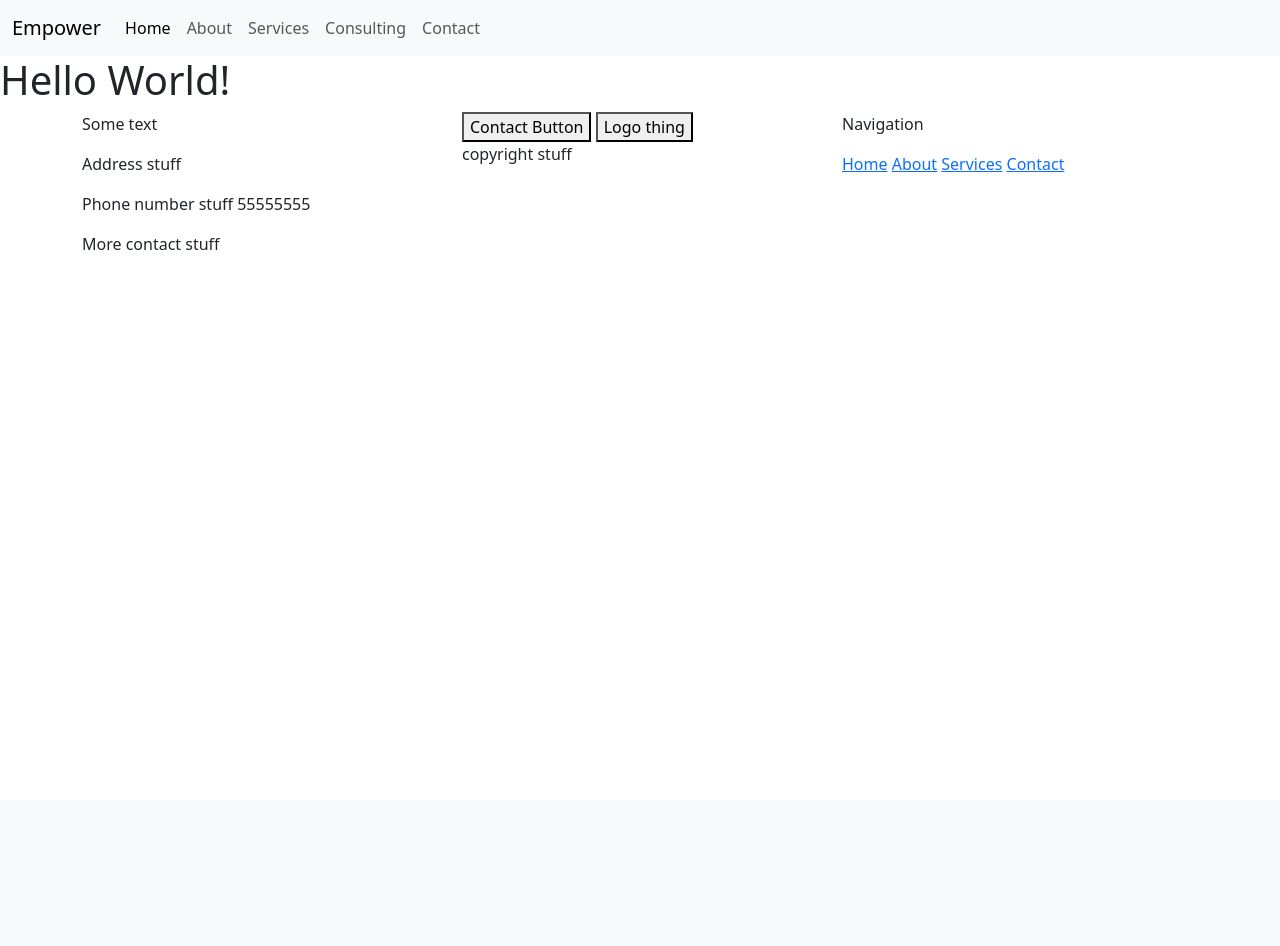
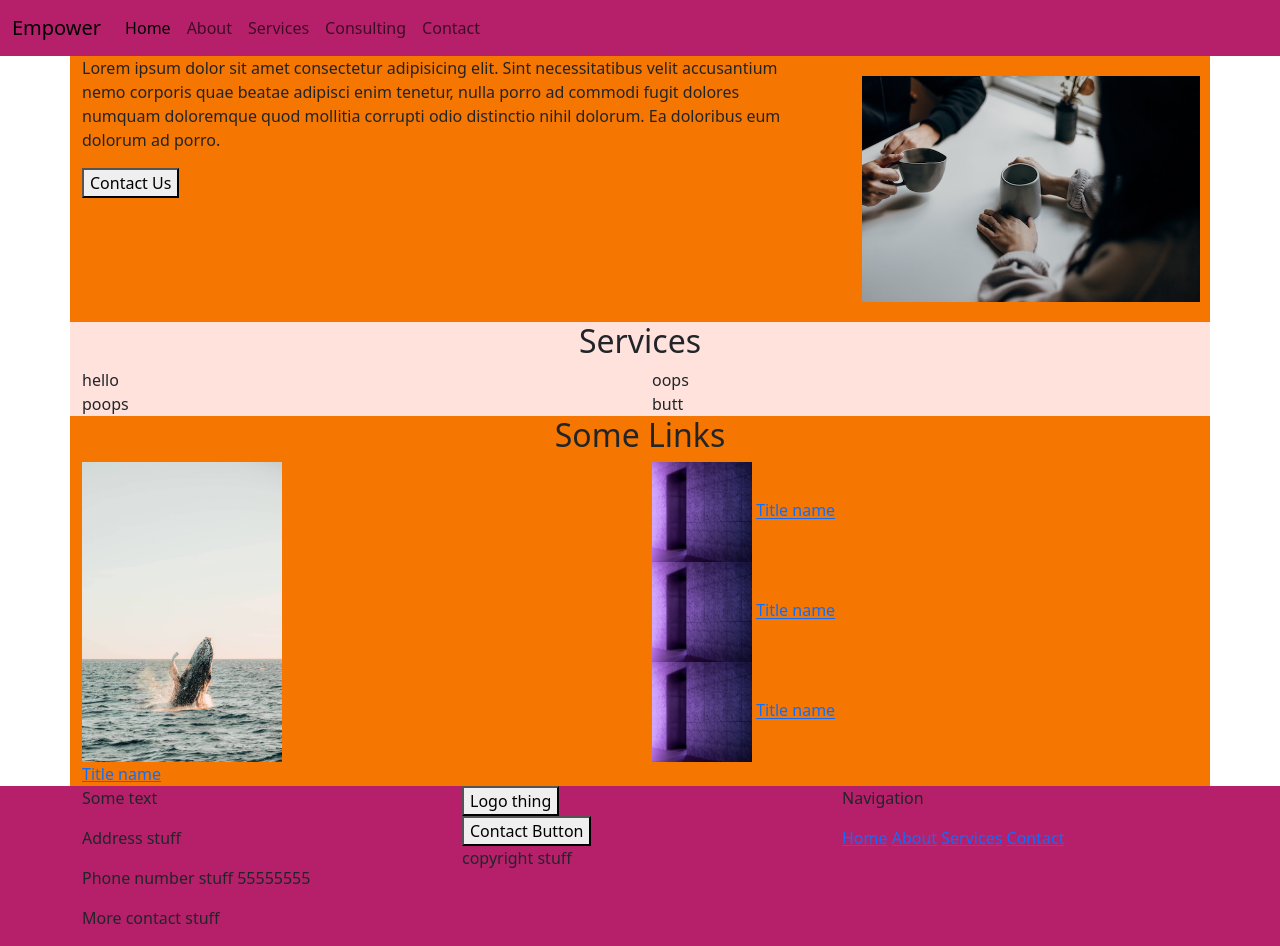
Before and after one commit to alexray113/empower-website-new, a Flask app: page / in a window 1280 px wide. Before the commit the page ends 250 px from the top, so only its background shows below. Run offline with Flask 3, Linux system fonts and the light colour scheme.

Commit message:
Added all of contect to homepage, started creating styling for utility elements and homepage

```diff
--- /dev/null
+++ b/static/index.css
@@ -0,0 +1,33 @@
+/* ============ homepage styling ============ */
+
+/* #homepage-row-1, #homepage-row-3 {
+    background-color: #f57600;
+} */
+
+#homepage-row-1-div-1 {
+    justify-content: center;
+}
+
+#homepage-row-1-div-2 img{
+    width: 95%;
+    height: auto;
+    margin: 20px;
+}
+
+/* #homepage-row-2 {
+    background-color: #ffe2dc;
+} */
+
+.homepage-podcast-link-wrapper img {
+    height: 300px;
+    width: auto;
+}
+
+#podcast-hyperlink {
+    display: block;
+}
+
+.homepage-links-wrapper img {
+    height: 100px;
+    width: 100px;
+}
--- /dev/null
+++ b/static/styles.css
@@ -0,0 +1,24 @@
+/* ============ utilities styling ============ */
+
+.orange-bg-color {
+    background-color: #f57600;
+}
+
+.salmon-bg-color {
+    background-color: #ffe2dc;
+}
+
+.purple-bg-color {
+    background-color: #b6206b;
+}
+
+.content-row-margins {
+    margin-top: 2em;
+    margin-bottom: 2em;
+}
+
+.utility-header {
+    text-align: center;
+}
+
+/* ============ base styling ============ */
--- a/templates/base.html
+++ b/templates/base.html
@@ -1,29 +1,49 @@
-<!doctype html>
+<!DOCTYPE html>
 <html lang="en">
   <head>
     <!-- Required meta tags -->
-        <meta charset="utf-8">
-        <meta name="viewport" content="width=device-width, initial-scale=1, shrink-to-fit=no">
+    <meta charset="utf-8" />
+    <meta
+      name="viewport"
+      content="width=device-width, initial-scale=1, shrink-to-fit=no"
+    />
     <!-- Google font-->
-        <link href="https://fonts.googleapis.com/css2?family=Mulish&amp;display=swap" rel="stylesheet">
+    <link
+      href="https://fonts.googleapis.com/css2?family=Mulish&amp;display=swap"
+      rel="stylesheet"
+    />
     <!-- Bootstrap CSS -->
-        <link href="https://cdn.jsdelivr.net/npm/bootstrap@5.3.0-alpha1/dist/css/bootstrap.min.css" rel="stylesheet" integrity="sha384-GLhlTQ8iRABdZLl6O3oVMWSktQOp6b7In1Zl3/Jr59b6EGGoI1aFkw7cmDA6j6gD" crossorigin="anonymous">
-        <link rel="stylesheet" href="https://cdn.jsdelivr.net/npm/bootstrap-icons@1.10.3/font/bootstrap-icons.css">
+    <link
+      href="https://cdn.jsdelivr.net/npm/bootstrap@5.3.0-alpha1/dist/css/bootstrap.min.css"
+      rel="stylesheet"
+      integrity="sha384-GLhlTQ8iRABdZLl6O3oVMWSktQOp6b7In1Zl3/Jr59b6EGGoI1aFkw7cmDA6j6gD"
+      crossorigin="anonymous"
+    />
+    <link
+      rel="stylesheet"
+      href="https://cdn.jsdelivr.net/npm/bootstrap-icons@1.10.3/font/bootstrap-icons.css"
+    />
     <!-- css stylesheet -->
-        <link rel="stylesheet" href="/static/Css/styles.css">
+    <link rel="stylesheet" href="/static/styles.css" />
 
     <title>{% block title %}{% endblock %}</title>
 
-        {% block head %}
-
-        {% endblock %}
+    {% block head %} {% endblock %}
   </head>
 
   <body>
-        <nav class="navbar navbar-expand-lg bg-body-tertiary">
+    <nav class="navbar navbar-expand-lg purple-bg-color">
       <div class="container-fluid">
         <a class="navbar-brand" href="#">Empower</a>
-              <button class="navbar-toggler" type="button" data-bs-toggle="collapse" data-bs-target="#navbarNav" aria-controls="navbarNav" aria-expanded="false" aria-label="Toggle navigation">
+        <button
+          class="navbar-toggler"
+          type="button"
+          data-bs-toggle="collapse"
+          data-bs-target="#navbarNav"
+          aria-controls="navbarNav"
+          aria-expanded="false"
+          aria-label="Toggle navigation"
+        >
           <span class="navbar-toggler-icon"></span>
         </button>
         <div class="collapse navbar-collapse" id="navbarNav">
@@ -49,15 +69,12 @@
     </nav>
     <div class="container">
       {% for msg in get_flashed_messages() %}
-            <p class="flash-msg">
-            {{ msg }}
-            </p>
+      <p class="flash-msg">{{ msg }}</p>
       {% endfor %}
     </div>
 
-
     {% block body %}{% endblock %}
-    <footer>
+    <footer class="purple-bg-color">
       <div class="container">
         <div class="row">
           <div class="col-12 order-3 col-sm-4 order-sm-1">
@@ -67,8 +84,12 @@
             <p>More contact stuff</p>
           </div>
           <div class="col-12 order-1 col-sm-4 order-sm-2">
+            <div class="footer-btn-wrapper">
+              <button>Logo thing</button>
+            </div>
+            <div class="footer-btn-wrapper">
               <button>Contact Button</button>
-                    <button>Logo thing</button>
+            </div>
             <p>copyright stuff</p>
           </div>
           <div class="col-12 order-2 col-sm-4 order-sm-3">
@@ -78,15 +99,20 @@
             <a href="">Services</a>
             <a href="">Contact</a>
           </div>
-
-
         </div>
       </div>
-
     </footer>
 
     <!-- jQuery first, then Popper.js, then Bootstrap JS -->
-        <script src="https://cdn.jsdelivr.net/npm/@popperjs/core@2.11.6/dist/umd/popper.min.js" integrity="sha384-oBqDVmMz9ATKxIep9tiCxS/Z9fNfEXiDAYTujMAeBAsjFuCZSmKbSSUnQlmh/jp3" crossorigin="anonymous"></script>
-        <script src="https://cdn.jsdelivr.net/npm/bootstrap@5.3.0-alpha1/dist/js/bootstrap.min.js" integrity="sha384-mQ93GR66B00ZXjt0YO5KlohRA5SY2XofN4zfuZxLkoj1gXtW8ANNCe9d5Y3eG5eD" crossorigin="anonymous"></script>
+    <script
+      src="https://cdn.jsdelivr.net/npm/@popperjs/core@2.11.6/dist/umd/popper.min.js"
+      integrity="sha384-oBqDVmMz9ATKxIep9tiCxS/Z9fNfEXiDAYTujMAeBAsjFuCZSmKbSSUnQlmh/jp3"
+      crossorigin="anonymous"
+    ></script>
+    <script
+      src="https://cdn.jsdelivr.net/npm/bootstrap@5.3.0-alpha1/dist/js/bootstrap.min.js"
+      integrity="sha384-mQ93GR66B00ZXjt0YO5KlohRA5SY2XofN4zfuZxLkoj1gXtW8ANNCe9d5Y3eG5eD"
+      crossorigin="anonymous"
+    ></script>
   </body>
 </html>
--- a/templates/index.html
+++ b/templates/index.html
@@ -1,9 +1,87 @@
-{% extends 'base.html' %}
-{% block title %}Empower{% endblock %}
+{% extends 'base.html' %} {% block title %}Empower{% endblock %} {% block head
+%}
+<link rel="stylesheet" href="/static/index.css" />
+{% endblock %} {% block body %}
 
-{% block head %}{% endblock %}
+<div class="container">
 
-{% block body %}
-<h1>Hello World!</h1>
+  <!-- row-1 header + contact button-->
 
+  <div class="row orange-bg-color" id="homepage-row-1">
+    <div class="col-8" id="homepage-row-1-div-1">
+      <div>
+        <p>
+          Lorem ipsum dolor sit amet consectetur adipisicing elit. Sint
+          necessitatibus velit accusantium nemo corporis quae beatae adipisci
+          enim tenetur, nulla porro ad commodi fugit dolores numquam doloremque
+          quod mollitia corrupti odio distinctio nihil dolorum. Ea doloribus eum
+          dolorum ad porro.
+        </p>
+      </div>
+      <button class="contact-us-btn" id="contact-us-btn__homepage">
+        Contact Us
+      </button>
+    </div>
+    <div class="col-4" id="homepage-row-1-div-2">
+      <img
+        src="/static/img/priscilla-du-preez-K8XYGbw4Ahg-unsplash.jpg"
+        class="img-fluid"
+        alt=""
+      />
+    </div>
+  </div>
+
+  <!-- row 2 services -->
+
+  <div class="d-flex flex-wrap row salmon-bg-color" id="homepage-row-2">
+    <div class="col-12">
+      <h2 class="utility-header">Services</h2>
+    </div>
+    <div class="col-6">hello</div>
+    <div class="col-6">oops</div>
+    <div class="col-6">poops</div>
+    <div class="col-6">butt</div>
+  </div>
+
+  <!-- row 3 links -->
+
+  <div class="row orange-bg-color" id="homepage-row-3">
+    <h2 class="utility-header">Some Links</h2>
+    <div class="col-6 homepage-podcast-link-wrapper">
+      <img
+        class="img-fluid"
+        src="static/img/nima-sarram-4JMOnj7NFKM-unsplash.jpg"
+        alt=""
+      />
+      <a id="podcast-hyperlink" href="">Title name</a>
+    </div>
+
+    <div class="col-6">
+      <div class="homepage-links-wrapper">
+        <img
+          class="img-fluid"
+          src="static/img/leo-maverick-O65TY4EAgQ0-unsplash.jpg"
+          alt=""
+        />
+        <a href="">Title name</a>
+      </div>
+      <div class="homepage-links-wrapper">
+        <img
+          class="img-fluid"
+          src="static/img/leo-maverick-O65TY4EAgQ0-unsplash.jpg"
+          alt=""
+        />
+        <a href="">Title name</a>
+      </div>
+      <div class="homepage-links-wrapper">
+        <img
+          class="img-fluid"
+          src="static/img/leo-maverick-O65TY4EAgQ0-unsplash.jpg"
+          alt=""
+        />
+        <a href="">Title name</a>
+      </div>
+    </div>
+  </div>
+</div>
 {% endblock %}
```
Also changed, not shown: static/img/leo-maverick-O65TY4EAgQ0-unsplash.jpg (added), static/img/nima-sarram-4JMOnj7NFKM-unsplash.jpg (added), static/img/priscilla-du-preez-K8XYGbw4Ahg-unsplash.jpg (added). Lines whose indentation alone changed are shown as unchanged.
